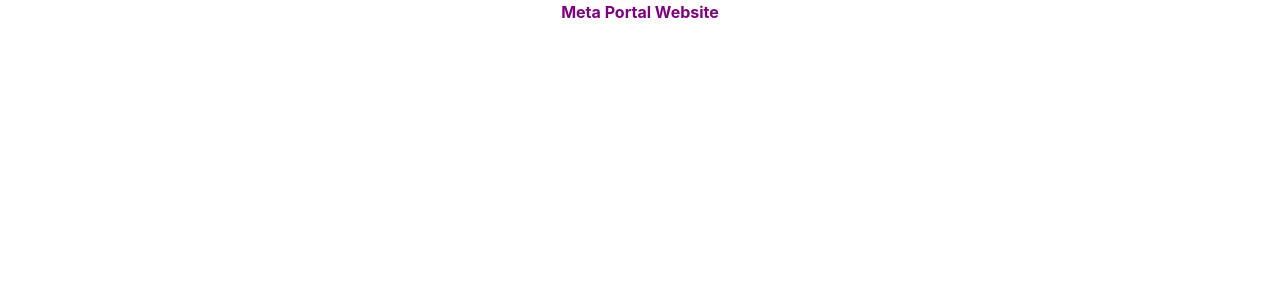
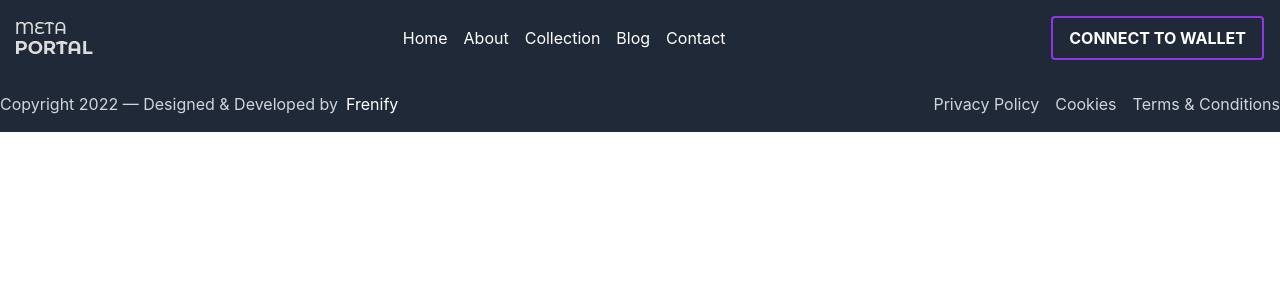
Before and after one commit to Codevixens-Band-3-General-Project/Meta-Portal-Website, a React (Create React App) app in the folder meta-portal-website/: page / in a window 1280 px wide. Shown: the top 300 px of the page. Built offline with nearby package versions, Linux system fonts and the light colour scheme.

Commit message:
navbar,footer,button

```diff
--- a/meta-portal-website/package.json
+++ b/meta-portal-website/package.json
@@ -8,6 +8,7 @@
     "@testing-library/user-event": "^13.5.0",
     "react": "^18.2.0",
     "react-dom": "^18.2.0",
+    "react-router-dom": "^6.14.1",
     "react-scripts": "5.0.1",
     "web-vitals": "^2.1.4"
   },
--- a/meta-portal-website/src/App.js
+++ b/meta-portal-website/src/App.js
@@ -1,10 +1,31 @@
 import "./App.css";
+import Footer from "./componets/Footer";
+import Navbar from "./componets/Navbar";
+import React from 'react';
+import { BrowserRouter, Routes, Route} from "react-router-dom";
+// import Home from './components/Home';
+// import About from './components/About';
+// import Contact from './components/Contact';
+// import Collection from './components/Collection';
+// import Blog from './components/Blog';
 
-function App() {
+
+const App = () => {
   return (
-    <div className="App">
-      <div className="font-bold">Meta Portal Website</div>
-    </div>
+<BrowserRouter>
+<Navbar />
+
+
+<Footer/>
+  <Routes>
+    <Route></Route>
+    {/* <Route path="/" element={<Home />} />
+    <Route path="/" element={<About />}/>
+    <Route path="/" element={<Collection/>} />
+    <Route path="/" element={<Blog/>} />
+    <Route path="/" element={<Contact />} />  */}
+  </Routes>
+  </BrowserRouter>
   );
 }
 
--- /dev/null
+++ b/meta-portal-website/src/componets/Button.js
@@ -0,0 +1,17 @@
+import React from 'react';
+
+const Button = ({ children, onClick, className }) => {
+  return (
+    <button
+        className={`bg-transparent text-white font-bold py-2 px-4 rounded border-2 border-purple-600 hover:border-purple-700 ${className}`}
+
+      onClick={onClick}
+    >
+      {children}
+    </button>
+  );
+};
+
+export default Button;
+
+// #17102c
--- /dev/null
+++ b/meta-portal-website/src/componets/Footer.js
@@ -0,0 +1,52 @@
+import React from "react";
+import { Link } from "react-router-dom";
+
+function Footer() {
+  return (
+    <footer className="bg-gray-800 text-gray-300 py-4">
+      <div className="container mx-auto">
+        <div className="flex flex-col md:flex-row justify-between items-center">
+          <div className="md:order-2">
+            <ul className="flex space-x-4">
+              <li>
+                <Link
+                  className="creative_link hover:text-white"
+                  to="/privacy-policy"
+                >
+                  Privacy Policy
+                </Link>
+              </li>
+              <li>
+                <Link
+                  className="creative_link hover:text-white"
+                  to="/cookies"
+                >
+                  Cookies
+                </Link>
+              </li>
+              <li>
+                <Link
+                  className="creative_link hover:text-white"
+                  to="/terms-conditions"
+                >
+                  Terms &amp; Conditions
+                </Link>
+              </li>
+            </ul>
+          </div>
+          <div className="md:order-1">
+            <p>
+              Copyright 2022 — Designed &amp; Developed by
+              <Link
+                to="https://themeforest.net/user/frenify/portfolio"
+                className="text-white ml-2">
+                Frenify
+              </Link>
+            </p>
+          </div>
+        </div>
+      </div>
+    </footer>
+  );
+}
+export default Footer
--- /dev/null
+++ b/meta-portal-website/src/componets/Navbar.js
@@ -0,0 +1,42 @@
+import React from 'react';
+import { Link } from "react-router-dom";
+import Button from './Button';
+import metalogo from '../images/metalogo.png'
+
+const Navbar = () => {
+  return (
+    <nav className="bg-gray-800 p-4">
+      <div className="container mx-auto flex justify-between items-center">
+        {/* <img src='assets/images/logo.png' alt='logo'/> */}
+        <img src={metalogo}/>
+        <div className="mx-auto flex justify-center items-center">
+        <ul className='flex justify-center space-x-4 text-white'>
+          <li>
+            <Link to="/">Home</Link>
+          </li>
+          <li>
+            <Link to="/">About</Link>
+          </li>
+          <li>
+            <Link to="/">Collection</Link>
+          </li>
+          <li>
+            <Link to="/">Blog</Link>
+          </li>
+          <li>
+            <Link to="/">Contact</Link>
+          </li>
+        </ul>
+
+        </div>
+        <div>
+        <Button onClick={() => console.log('Button clicked!')} className="ml-4">CONNECT TO WALLET</Button>
+
+        </div>
+      </div>
+    </nav>
+
+  );
+}
+
+export default Navbar;
```
Also changed, not shown: meta-portal-website/src/images/metalogo.png (added), 1 other file (tests, documents, lock files or other folders).
